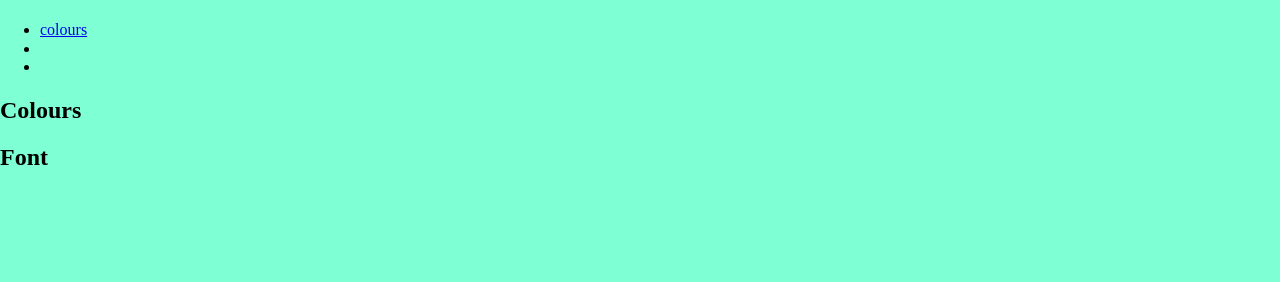
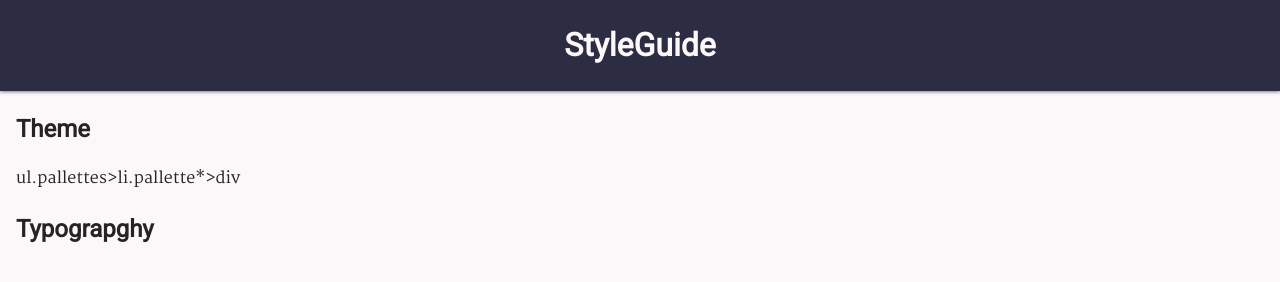
Before and after one commit to jahson8/styleguide, a plain HTML site: page index.html in a window 1280 px wide. Drawn offline with Linux system fonts and the light colour scheme.

Commit message:
style the header of webpage

```diff
--- a/index.html
+++ b/index.html
@@ -3,29 +3,24 @@
 <head>
     <meta charset="UTF-8">
     <meta name="viewport" content="width=device-width, initial-scale=1.0">
-    <title>Sample Web Styleguide</title>
+    <title>Sample Website Styleguide</title>
     <link rel="stylesheet" href="./resources/css/reset.css">
     <link rel="stylesheet" href="./resources/css/style.css">
+    <link rel="preconnect" href="https://fonts.gstatic.com">
+    <link href="https://fonts.googleapis.com/css2?family=Martel:wght@400;700&family=Roboto&display=swap" rel="stylesheet">
 </head>
 <body>
-    <header>
-        <h1></h1>
-        <nav>
-            <ul>
-                <li><a href="#colours">colours</a></li>
-                <li><a href=""></a></li>
-                <li><a href=""></a></li>
-            </ul>
-        </nav>
+    <header class="main-header">
+            <h1>StyleGuide</h1>
     </header>
-    <main>
-        <section id="colours">
-            <h2>Colours</h2>
+    <main class="container">
+        <section class="Theme">
+            <h2>Theme</h2>
+            ul.pallettes>li.pallette*>div
         </section>
-        <section>
-            <h2>Font</h2>
-        </section>
-        <section>
+        <section id="typography">
+            <h2>Typograpghy</h2>
+
             <h2></h2>
         </section>
     </main>
--- a/resources/css/reset.css
+++ b/resources/css/reset.css
@@ -347,3 +347,11 @@
   [hidden] {
     display: none;
   }
+
+   /**
+   * Lists
+   */
+  ol,
+  ul {
+    list-style: none;
+  }
--- a/resources/css/style.css
+++ b/resources/css/style.css
@@ -1,3 +1,59 @@
+/* Universal Styles */
+
+* {
+    box-sizing: border-box;
+    -moz-box-sizing: border-box;
+    -webkit-box-sizing: border-box;
+}
+
 html {
-    background-color: aquamarine;
+    background-color: #FCF7F8;
+
 }
+
+body {
+    line-height: 1.5;
+    font-size: 1em;
+    font-family: 'Martel', serif;
+    position: relative;
+    top: 91px;
+    color: #242424;
+}
+
+h1,
+h2,
+h3 {
+    font-family: 'Roboto', sans-serif;
+}
+
+a:link {
+    text-decoration: none;
+}
+
+
+.container {
+    padding-left: 1em;
+    padding-right: 1em;
+}
+
+
+/* Header Styles */
+.main-header {
+    position: fixed;
+    width: 100%;
+    top: 0;
+    left: 0;
+    z-index: 10;
+    opacity: 1;
+    background-color:  #2C2C43;
+    color: #FCF7F8;
+    box-shadow: 0px 0px 4px 0px rgba(0,0,0,0.75);
+    -webkit-box-shadow: 0px 0px 4px 0px rgba(0,0,0,0.75);
+    -moz-box-shadow: 0px 0px 4px 0px rgba(0,0,0,0.75);
+    text-align: center;
+}
+
+
+
+
+/* UI Styles */
```
